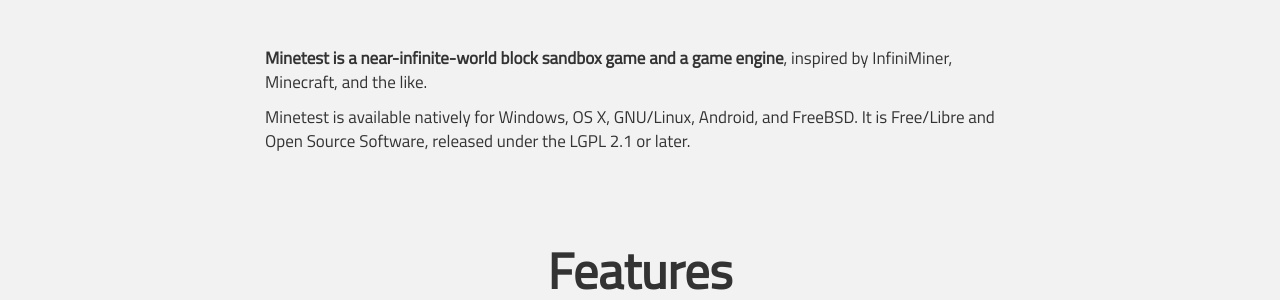
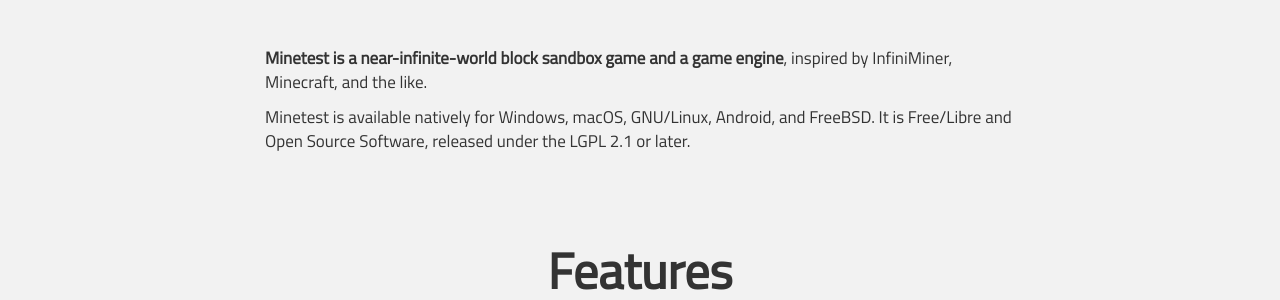
Before and after one commit to minetest/minetest.github.io, a Jekyll site: the page built from index.html, in a window 1280 px wide and 900 px high, scrolled down 888 px. Shown: the part 156-456 px from the top of the window. Built offline with Jekyll 4.4.1, drawn with Linux system fonts in a browser that asks for light colours; comment, search, counter and statistics services are not loaded.

Commit message:
Update name of macOS from OS X

```diff
--- a/downloads.html
+++ b/downloads.html
@@ -48,9 +48,9 @@ redirect_from:
 <p>Get the latest development version of Minetest from <a href="https://forum.minetest.net/viewforum.php?f=42">builds made by community members</a>. These builds are more recent than the officially released builds and contain new features (at the cost of stability).</p>
 
 <div class="line"></div>
-<h2>OS X</h2>
+<h2>macOS</h2>
 
-<p>OS X 10.10 or later is recommended.</p>
+<p>macOS 10.10 or later is recommended.</p>
 
 <ul>
   <li>Use <a href="http://brew.sh/">Homebrew</a> to get stable version <code>brew install minetest</code></li>
--- a/index.html
+++ b/index.html
@@ -23,7 +23,7 @@ redirect_from:
   </p>
 
   <p>
-    Minetest is available natively for Windows, OS X, GNU/Linux, Android, and FreeBSD. It is Free/Libre and Open Source Software, released under the LGPL 2.1 or later.
+    Minetest is available natively for Windows, macOS, GNU/Linux, Android, and FreeBSD. It is Free/Libre and Open Source Software, released under the LGPL 2.1 or later.
   </p>
 
   <h1 id="features">Features</h1>
```
